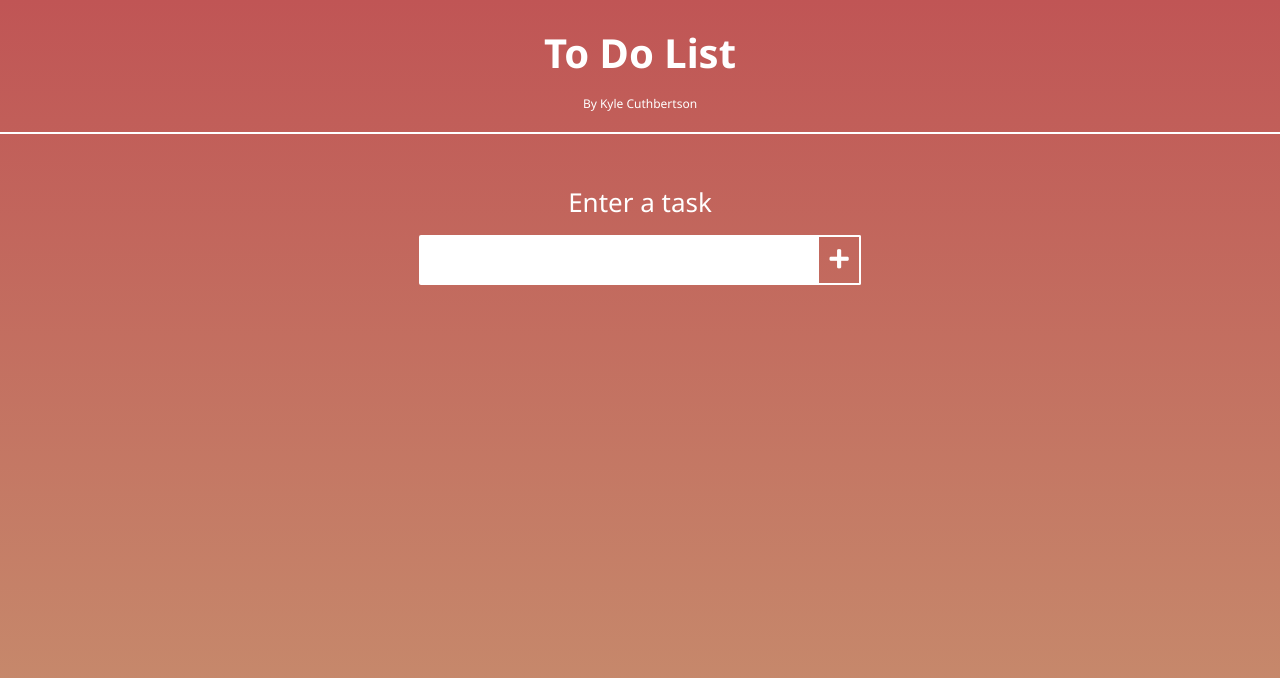
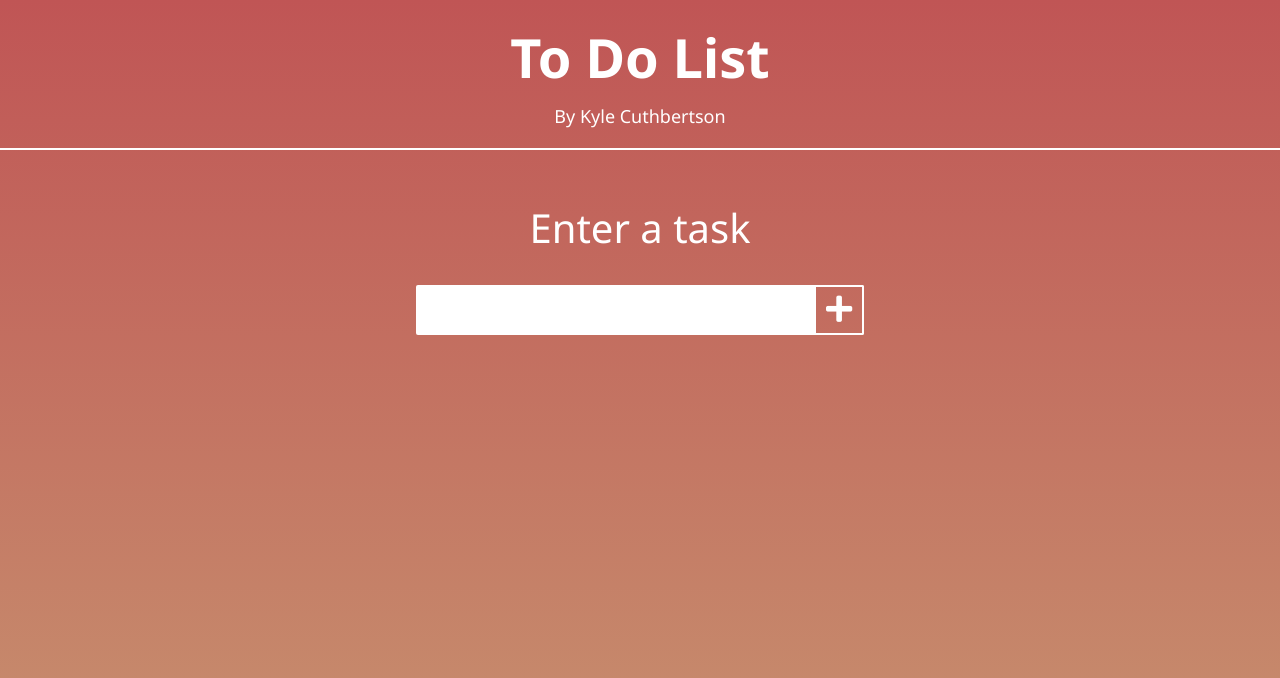
Before and after one commit to KyleCuthbertson/react-todo-list, a React (Create React App) app: page / in a window 1280 px wide. Shown: the top 678 px of the page. Built offline with nearby package versions, Linux system fonts and the light colour scheme.

Commit message:
Added media queries and edited readme file

```diff
--- a/src/App.js
+++ b/src/App.js
@@ -2,7 +2,9 @@ import './App.css';
 import Header from './components/Header';
 import Main from './components/Main';
 
+
 const App = () => {
+
   return (
     <div className="App">
       <Header/>
--- a/src/components/AddButton.js
+++ b/src/components/AddButton.js
@@ -11,12 +11,17 @@ const Button = styled.button`
   color: #FFF;
   font-size: 22px;
   background: none;
+  cursor: pointer;
+  @media screen and (min-width: 767px) {
+    font-size: 30px;
+  }
 `
 
 
 const AddButton = (props) => {
 
   const { add } = props;
+
   return (
     <>
       <Button onClick={add}><i className="fas fa-plus"></i></Button>
--- a/src/components/Header.js
+++ b/src/components/Header.js
@@ -8,11 +8,19 @@ const Head = styled.header`
   border-bottom: 2px solid #FFF;
   h1 {
     font-size: 40px;
-    padding: 15px 0;
+    padding: 10px 0;
   }
   p {
     font-size: 12px;
     margin-bottom: 10px;
+  }
+  @media screen and (min-width: 767px) {
+    h1 {
+      font-size: 54px;
+    }
+    p {
+      font-size: 18px;
+    }
   }
 `
 
--- a/src/components/InputField.js
+++ b/src/components/InputField.js
@@ -5,6 +5,10 @@ const Label = styled.label`
   font-size: 26px;
   margin-bottom: 15px;
   cursor: pointer;
+  @media screen and (min-width: 767px) {
+    font-size: 40px;
+    margin-bottom: 30px;
+  }
 `
 
 const Input = styled.input`
@@ -19,6 +23,9 @@ const Input = styled.input`
   border-bottom-left-radius: 2px;
   border-top-right-radius: 0;
   border-bottom-right-radius: 0;
+  @media screen and (min-width: 767px) {
+    font-size: 30px;
+  }
 `
 
 const InputField = () => {
--- a/src/components/Main.js
+++ b/src/components/Main.js
@@ -27,9 +27,17 @@ const ErrorText = styled.div`
   padding: 15px 0;
   background: #701e1e;
   color: #FFF;
+  max-width: 660px;
   i {
     font-size: 24px;
     padding-right: 7px;
+  }
+  @media screen and (min-width: 767px) {
+    font-size: 28px;
+    i {
+      font-size: 30px;
+      padding-right: 10px;
+    }
   }
 `
 
--- a/src/components/Task.js
+++ b/src/components/Task.js
@@ -1,4 +1,5 @@
 import styled from 'styled-components';
+
 import {TransitionGroup, CSSTransition} from 'react-transition-group';
 
 const TaskList = styled.ul`
@@ -41,6 +42,15 @@ const TaskList = styled.ul`
       color: #FFF;
     }
   }
+  @media screen and (min-width: 767px) {
+    p {
+      font-size: 24px;
+    }
+    button i {
+      font-size: 28px;
+    }
+    }
+  }
 `
 
 const Task = (props) => {
--- a/src/components/TaskGroup.js
+++ b/src/components/TaskGroup.js
@@ -15,8 +15,14 @@ const GroupList = styled.div`
     padding: 0 5px;
     margin-bottom: 10px;
   }
-  h2 {
-
+  @media screen and (min-width: 767px) {
+    margin-top: 20px;
+    h2 {
+      font-size: 36px;
+    }
+    p {
+      font-size: 28px;
+    }
   }
 `
 
```
Also changed, not shown: 1 other file (tests, documents, lock files or other folders).
